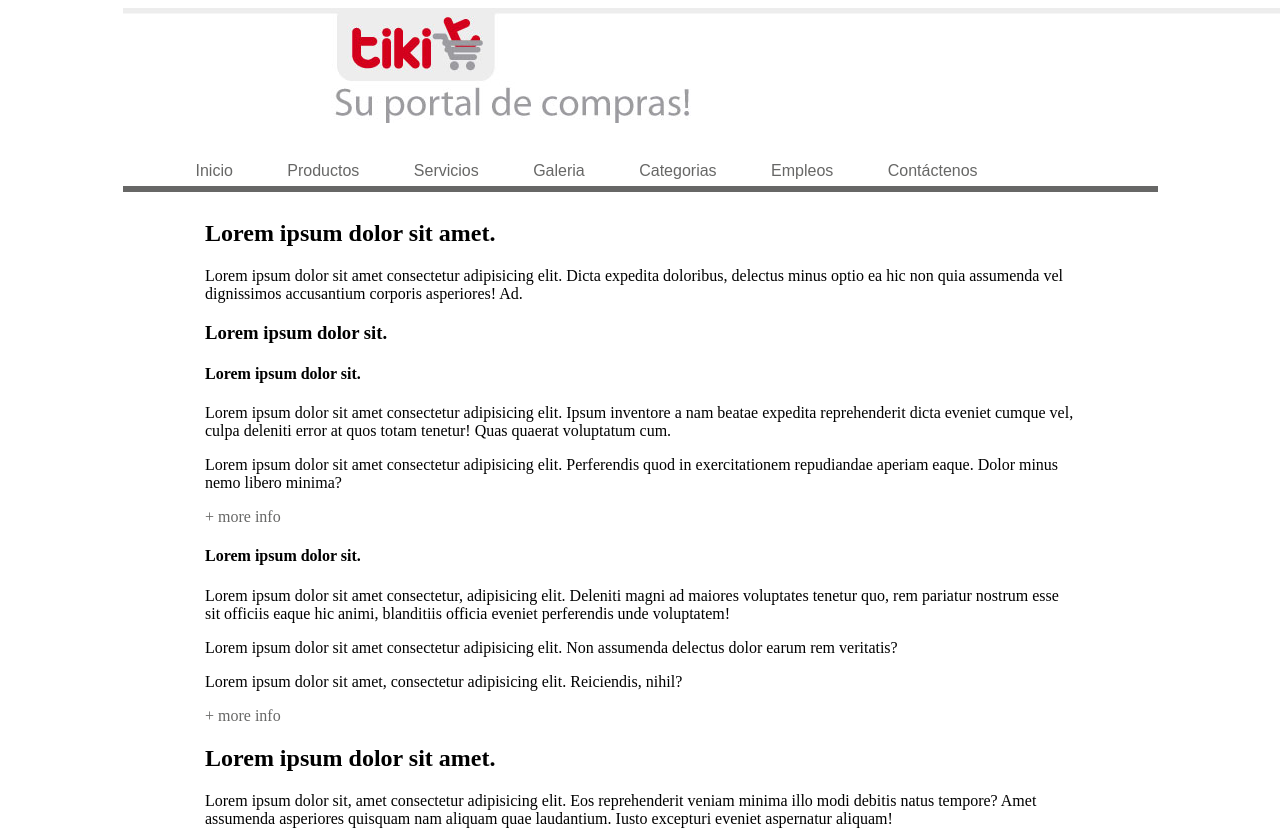
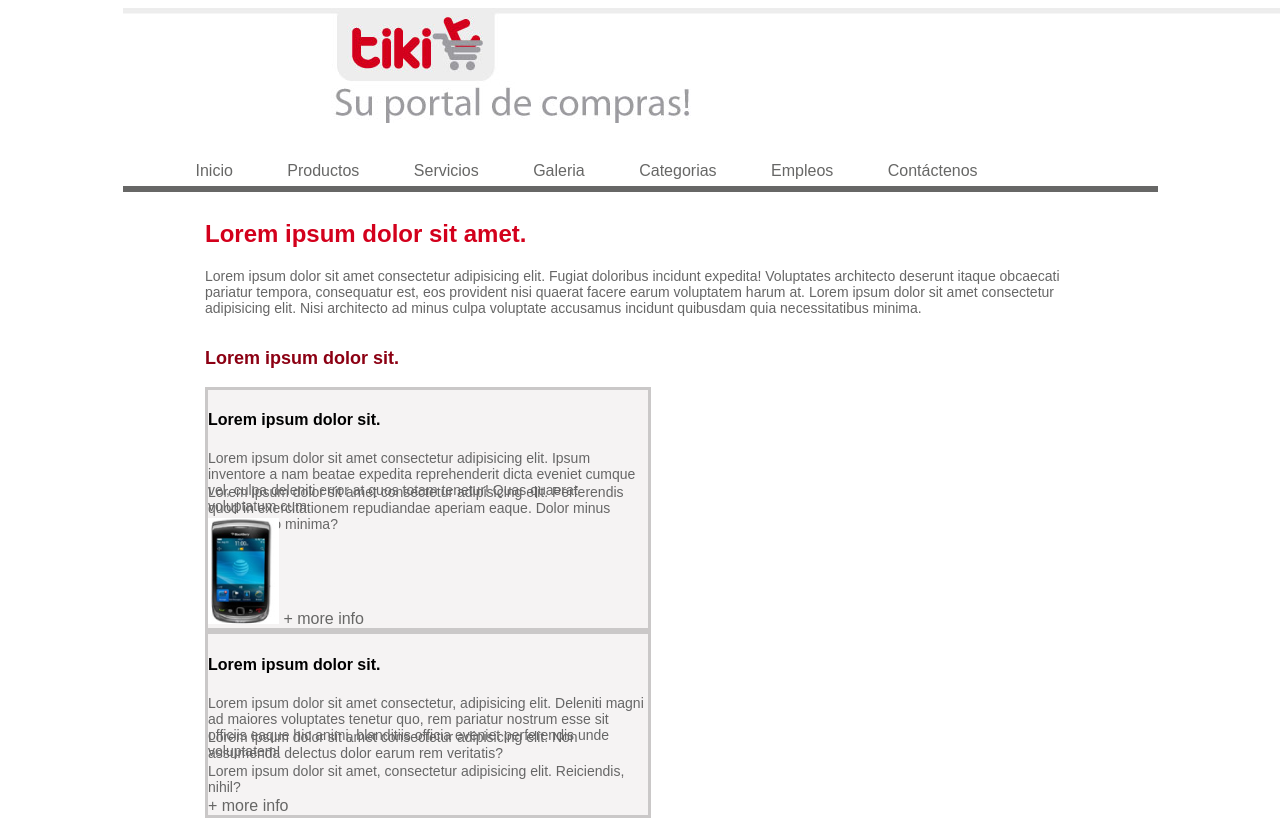
Before and after one commit to hillaryCF/examen, a plain HTML site: page index.html in a window 1280 px wide. Shown: the top 831 px of the page. Drawn offline with Linux system fonts and the light colour scheme.

Commit message:
agrego cambios  html y css

```diff
--- a/css/main.css
+++ b/css/main.css
@@ -5,6 +5,7 @@
 #conteiner-content{
     width: 870px;
     margin: 0 auto;
+    font-family: Arial, Helvetica, sans-serif;
 }
 
 #subconteiner-menu{
@@ -47,12 +48,27 @@
 
 .title{
     margin-top: 28px;
+    color: #d3001c;
+}
+p{
+    color: #666666;
+    height: 20px;
+    font-size: 14px;
 }
 
-
-
-
-
+.title3{
+    color:#8c0013;
+    margin-top: 60px;
+    font-size: 18px;
+}
+h2{
+    color: #d3001c;
+}
+.box{
+    width: 440px;
+    border: solid #cac8c8;
+    background-color: #f5f3f3;
+}
 
 
 
--- a/index.html
+++ b/index.html
@@ -27,22 +27,26 @@
     <div id="conteiner-content">
         <div id="content">
             <h2 class="title">Lorem ipsum dolor sit amet.</h2>
-            <p>Lorem ipsum dolor sit amet consectetur adipisicing elit. Dicta expedita doloribus, delectus minus optio ea hic non quia assumenda vel dignissimos accusantium corporis asperiores! Ad.</p>
-            <h3>Lorem ipsum dolor sit.</h3>
-            <div class="box">
+            <p>Lorem ipsum dolor sit amet consectetur adipisicing elit. Fugiat doloribus incidunt expedita! Voluptates architecto deserunt itaque obcaecati pariatur tempora, consequatur est, eos provident nisi quaerat facere earum voluptatem harum at. Lorem ipsum dolor sit amet consectetur adipisicing elit. Nisi architecto ad minus culpa voluptate accusamus incidunt quibusdam quia necessitatibus minima.</p>
+            <h3 class="title3">Lorem ipsum dolor sit. </h3>
+            <div class="box clearfix">
+                <div >
                     <h4>Lorem ipsum dolor sit.</h4>
                     <p>Lorem ipsum dolor sit amet consectetur adipisicing elit. Ipsum inventore a nam beatae expedita reprehenderit dicta eveniet cumque vel, culpa deleniti error at quos totam tenetur! Quas quaerat voluptatum cum.</p>
                     <p>Lorem ipsum dolor sit amet consectetur adipisicing elit. Perferendis quod in exercitationem repudiandae aperiam eaque. Dolor minus nemo libero minima?</p>
+                    <img src="img/img1.png" alt="logo">
                     <a href="#">+ more info</a>
                 </div>
-            <div class="box">
+            </div>
+            <div class="box clearfix">
+                <div>
                     <h4>Lorem ipsum dolor sit.</h4>
                     <p>Lorem ipsum dolor sit amet consectetur, adipisicing elit. Deleniti magni ad maiores voluptates tenetur quo, rem pariatur nostrum esse sit officiis eaque hic animi, blanditiis officia eveniet perferendis unde voluptatem!</p>
                     <p>Lorem ipsum dolor sit amet consectetur adipisicing elit. Non assumenda delectus dolor earum rem veritatis?</p>
                     <p>Lorem ipsum dolor sit amet, consectetur adipisicing elit. Reiciendis, nihil?</p>
                     <a href="#">+ more info</a>
                 </div>
-
+            </div>
             <div id="info">
                 <h2>Lorem ipsum dolor sit amet.</h2>
                 <p>Lorem ipsum dolor sit, amet consectetur adipisicing elit. Eos reprehenderit veniam minima illo modi debitis natus tempore? Amet assumenda asperiores quisquam nam aliquam quae laudantium. Iusto excepturi eveniet aspernatur aliquam!</p>
```
Also changed, not shown: img/examen.jpg (deleted), img/img1.png (added), img/img2.png (added), img/orig_82787.jpg (deleted), 1 other file. Lines whose indentation alone changed are shown as unchanged.
